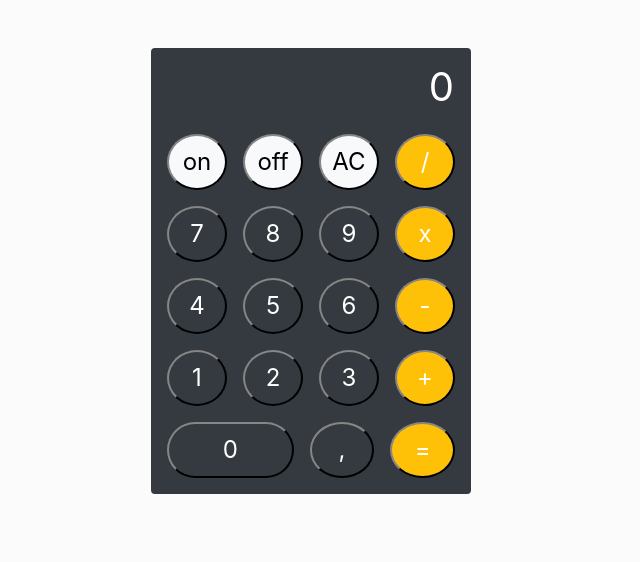
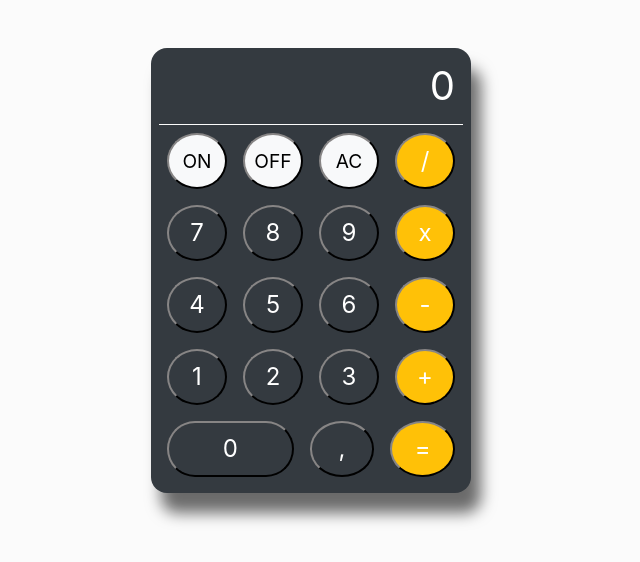
Before and after one commit to BogdanCikota/PROJECT-CALCULATOR, a plain HTML site: page index.html in a window 1280 px wide. Shown: the whole page, without its empty margins (329-969 px from the left). Drawn offline with nearby package versions, Linux system fonts and the light colour scheme.

Commit message:
Correction of calculator prototype design

```diff
--- a/index.html
+++ b/index.html
@@ -10,14 +10,14 @@
     <title>Calculator</title>
 </head>
 <body>
-    <div class="container calc-container bg-dark mt-lg-5 mt-2 rounded pb-2">
+    <div class="container calc-container bg-dark mt-lg-5 mt-2  pb-2 ">
         <div class="row">
-            <div id="display" class="col text-right border border-dark rounded mr-2 ml-2 p-2 text-white ">0</div>
+            <div id="display" class="col text-right mr-2 ml-2 p-2 text-white ">0</div>
         </div>
         <div class="row p-2">
-            <button class="col rounded-circle mr-2 ml-2 p-2 bg-light">on</button>
-            <button class="col rounded-circle mr-2 ml-2 p-2 bg-light">off</button>
-            <button class="col rounded-circle mr-2 ml-2 p-2 bg-light">AC</button>
+            <button class="on-off-ac col rounded-circle mr-2 ml-2 p-2 bg-light">ON</button>
+            <button class="on-off-ac col rounded-circle mr-2 ml-2 p-2 bg-light">OFF</button>
+            <button class="on-off-ac col rounded-circle mr-2 ml-2 p-2 bg-light">AC</button>
             <button class="col rounded-circle mr-2 ml-2 p-2 bg-warning text-white">/</button>
         </div>
         <div class="row p-2">
--- a/sass/index.scss
+++ b/sass/index.scss
@@ -6,13 +6,21 @@ body {
 .calc-container {
     width: 20rem;
     font-size: 1.5rem;
+    // border: .1rem solid black !important;
+    box-shadow: 10px 20px 15px rgba(0, 0, 0, 0.575);
+    border-radius: 1rem;
 
     #display {
         font-size: 2.5rem;
+        border-bottom: 1px solid rgb(251, 251, 251);
     }
 
     button {
         // height: 5rem;
         border-color: rgb(51, 50, 50);
     }
+
+    .on-off-ac {
+        font-size: 1.2rem;
+    }
 }
```
Also changed, not shown: css/index.css, 1 other file.
